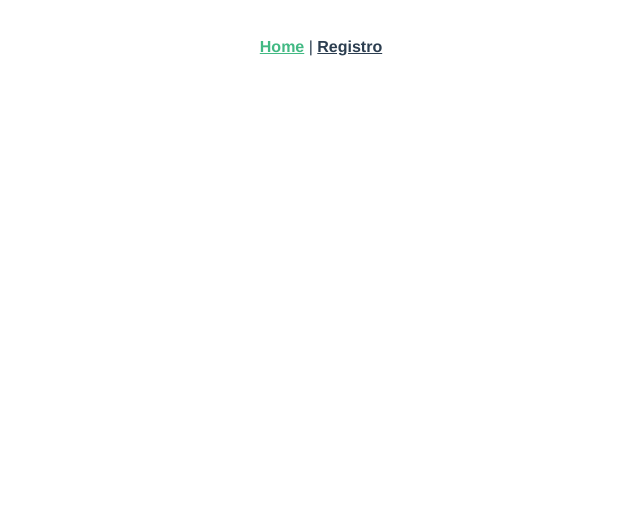
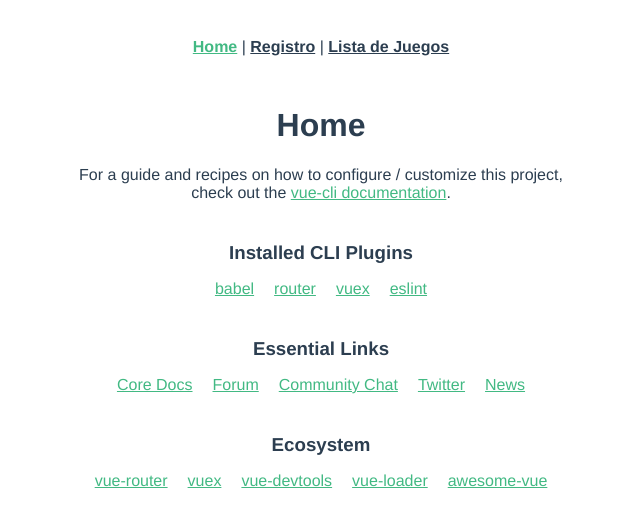
Before and after one commit to lazaro-programacion/play-games-vue, a Vue app: page / in a window 1280 px wide. Shown: the top 526 px of the page, without its empty margins (319-959 px from the left). Built offline with nearby package versions, Linux system fonts and the light colour scheme.

Commit message:
algunos enlaces con router-link

```diff
--- a/src/App.vue
+++ b/src/App.vue
@@ -2,7 +2,8 @@
   <div id="app">
     <div id="nav">
       <router-link to="/">Home</router-link> |
-      <router-link to="/registro">Registro</router-link>
+      <router-link to="/registro">Registro</router-link> |
+      <router-link to="/juegos">Lista de Juegos</router-link>
     </div>
     <router-view/>
   </div>
--- a/src/components/HelloWorld.vue
+++ b/src/components/Home.vue
@@ -1,6 +1,6 @@
 <template>
-  <div class="hello">
-    <h1>{{ msg }}</h1>
+  <div class="home">
+    <h1>Home</h1>
     <p>
       For a guide and recipes on how to configure / customize this project,<br>
       check out the
@@ -34,7 +34,7 @@
 
 <script>
 export default {
-  name: 'HelloWorld',
+  name: 'Home',
   props: {
     msg: String
   }
--- a/src/router/index.js
+++ b/src/router/index.js
@@ -3,13 +3,40 @@ import VueRouter from 'vue-router'
 
 Vue.use(VueRouter)
 
-  const routes = [
+const routes = [
 
   {
+    path: '/',
+    name: 'Home',
+    component: () => import('../components/Home.vue')
+  },
+  {
     path: '/registro',
-    name: 'Registrto',
-    component: () => import(/* webpackChunkName: "registro" */ '../views/Registro.vue')
-  }
+    name: 'Registro',
+    component: () => import('../views/Registro.vue')
+  },
+  {
+    path: '/juegos',
+    name: 'Juegos',
+    component: () => import('../views/GameList.vue')
+  },
+  {
+    path: '/juego-palabras',
+    name: 'Juego-Palabras',
+    component: () => import('../views/JuegoPalabras.vue')
+  },
+  {
+    path: '/ahorcado',
+    name: 'Ahorcado',
+    component: () => import('../views/GameAhorcado.vue')
+  },
+  {
+    path: '/memoria',
+    name: 'Memoria',
+    component: () => import('../views/GameMemoria.vue')
+  },
+
+
 ]
 
 const router = new VueRouter({
--- /dev/null
+++ b/src/views/GameAhorcado.vue
@@ -0,0 +1,13 @@
+<template>
+  <h1>Ahorcado</h1>
+</template>
+
+<script>
+export default {
+
+}
+</script>
+
+<style>
+
+</style>
--- /dev/null
+++ b/src/views/GameList.vue
@@ -0,0 +1,17 @@
+<template>
+  <div class="container">
+    <h1>Lista de Juegos disponibles</h1>
+    <ul>
+        <li><router-link to="/juego-palabras">Palabras encadenadas</router-link></li>
+        <li><router-link to="/ahorcado">Ahorcado</router-link></li>
+        <li><router-link to="/memoria">Memoria</router-link></li>
+    </ul>
+  </div>
+</template>
+
+<script>
+export default {};
+</script>
+
+<style>
+</style>
--- /dev/null
+++ b/src/views/GameMemoria.vue
@@ -0,0 +1,13 @@
+<template>
+  <h1>Memory Game</h1>
+</template>
+
+<script>
+export default {
+
+}
+</script>
+
+<style>
+
+</style>
--- /dev/null
+++ b/src/views/JuegoPalabras.vue
@@ -0,0 +1,13 @@
+<template>
+  <h1>Juego de palabras</h1>
+</template>
+
+<script>
+export default {
+
+}
+</script>
+
+<style>
+
+</style>
```
